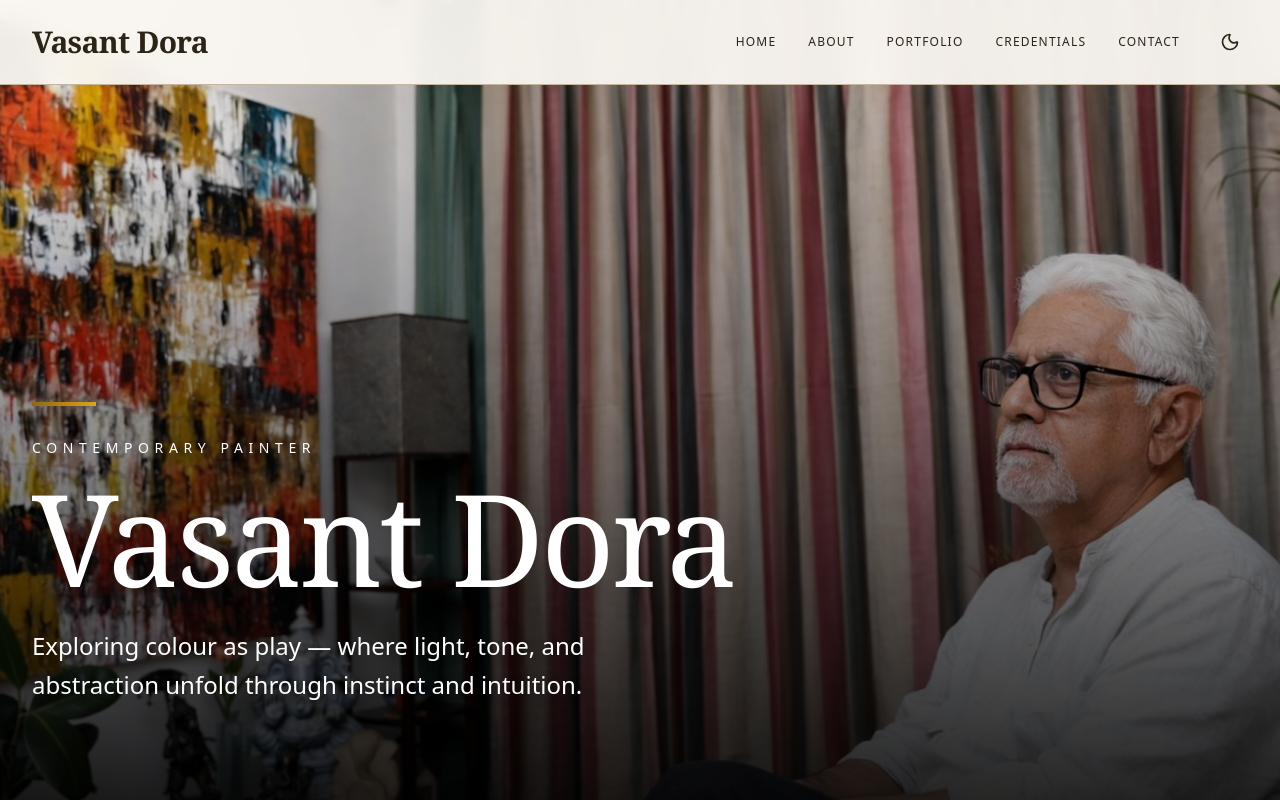
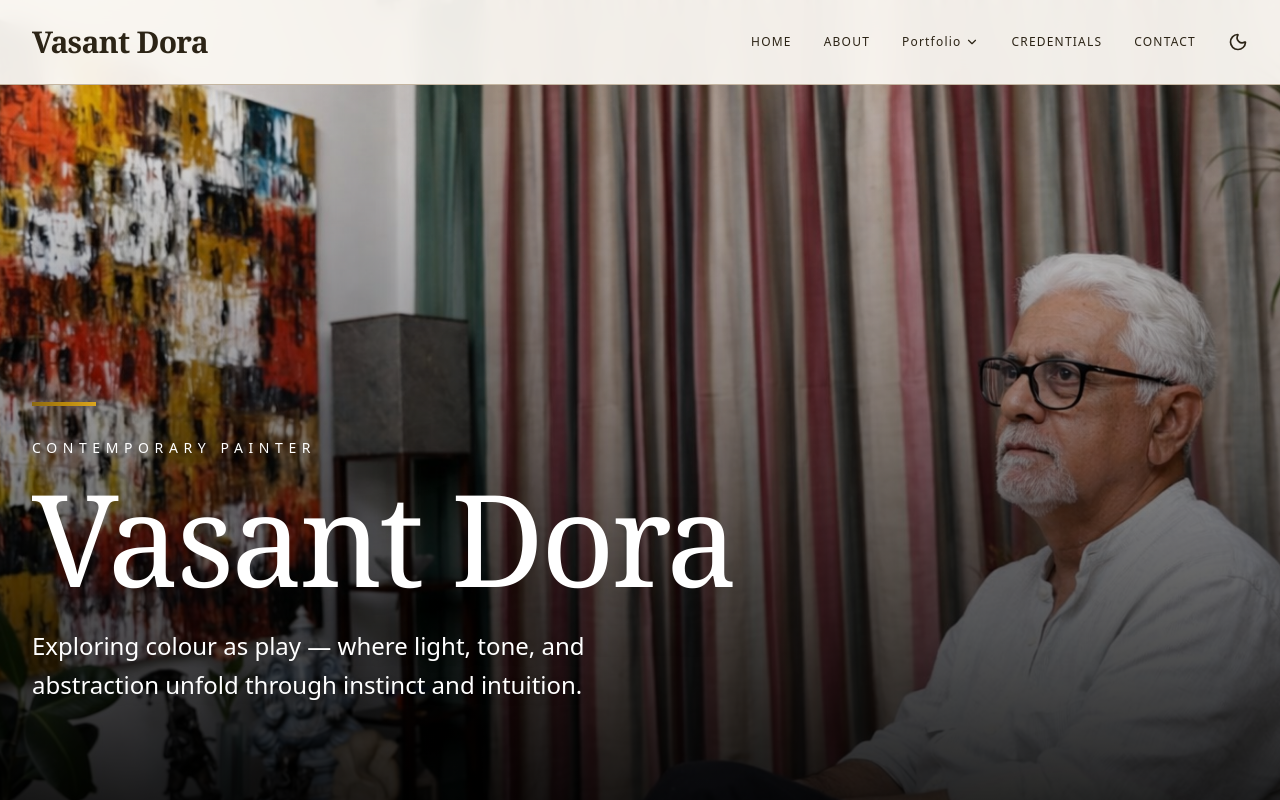
Before and after one commit to mehulnawal/vasantDora-portfolio, a React (Vite) app: page / in a window 1280 px wide. Shown: the top 800 px of the page. Built offline with nearby package versions, Linux system fonts and the light colour scheme.

Commit message:
home page done

```diff
--- a/src/components/home.jsx
+++ b/src/components/home.jsx
@@ -1,4 +1,4 @@
-import React, { useState } from 'react';
+import { useState, useEffect } from 'react';
 import { motion, AnimatePresence, useScroll, useTransform } from 'framer-motion';
 import { useSelector } from 'react-redux';
 import { ChevronLeft, ChevronRight, X } from 'lucide-react';
@@ -44,11 +44,27 @@ const artworks = [
 export const Home = () => {
     const isDark = useSelector((state) => state.theme.isDark);
     const [currentIndex, setCurrentIndex] = useState(0);
-    const [expandedArtwork, setExpandedArtwork] = useState(null);
 
     const { scrollYProgress } = useScroll();
     const heroScale = useTransform(scrollYProgress, [0, 0.5], [1, 1.1]);
     const heroOpacity = useTransform(scrollYProgress, [0, 0.3], [1, 0]);
+
+    const [expandedArtwork, setExpandedArtwork] = useState(null);
+
+    useEffect(() => {
+        if (expandedArtwork !== null) {
+            // lock body scroll
+            document.body.style.overflow = 'hidden';
+        } else {
+            // restore body scroll
+            document.body.style.overflow = '';
+        }
+
+        // cleanup (important for safety)
+        return () => {
+            document.body.style.overflow = '';
+        };
+    }, [expandedArtwork]);
 
     const nextSlide = () => {
         if (expandedArtwork !== null) {
@@ -145,7 +161,7 @@ export const Home = () => {
             )}
 
             {/* Immersive Hero Section - Fixed for Mobile */}
-            <section className="relative h-screen w-full flex items-end overflow-hidden mt-20 md:mt-0">
+            <section className="relative min-h-[70vh] sm:min-h-[80vh] md:h-screen w-full flex items-end overflow-hidden  md:mt-0">
                 <motion.div
                     className="absolute inset-0 z-0"
                     style={{ scale: heroScale }}
@@ -153,7 +169,7 @@ export const Home = () => {
                     <img
                         src={clientImage}
                         alt="Vasant Dora"
-                        className="w-full h-full object-cover object-center"
+                        className="w-full h-full object-contain md:object-cover object-center"
                     />
                     {/* Enhanced gradient for better text visibility */}
                     <div className="absolute inset-0 bg-gradient-to-t from-black/90 via-black/40 to-transparent" />
--- a/src/components/navbar.jsx
+++ b/src/components/navbar.jsx
@@ -1,22 +1,19 @@
-import { Link, Outlet } from 'react-router-dom';
-import { Sun, Moon, Menu, X } from 'lucide-react';
+import { Link } from 'react-router-dom';
+import { Sun, Moon, Menu, X, ChevronDown } from 'lucide-react';
 import { useState } from 'react';
 import { motion, AnimatePresence } from 'framer-motion';
 import { useSelector, useDispatch } from 'react-redux';
 import { toggleTheme } from './context/themeContext';
-import { Footer } from './footer';
 
 export const Navbar = () => {
     const isDark = useSelector((state) => state.theme.isDark);
     const dispatch = useDispatch();
+
     const [mobileMenuOpen, setMobileMenuOpen] = useState(false);
+    const [portfolioOpen, setPortfolioOpen] = useState(false);
+    const [mobilePortfolioOpen, setMobilePortfolioOpen] = useState(false);
 
-    const navItems = ['Home', 'About', 'Portfolio', 'Credentials', 'Contact'];
-
-    const navBg = isDark
-        ? 'bg-[#0A0A0A]/95'
-        : 'bg-[#FAF7F2]/95';
-
+    const navBg = isDark ? 'bg-[#0A0A0A]/95' : 'bg-[#FAF7F2]/95';
     const textColor = isDark ? 'text-[#F5F5F4]' : 'text-[#2C2416]';
     const hoverColor = isDark ? 'hover:text-[#D4AF37]' : 'hover:text-[#B8860B]';
     const borderColor = isDark ? 'border-[#2A2A2A]' : 'border-[#C4B5A0]';
@@ -26,96 +23,135 @@ export const Navbar = () => {
 
     return (
         <>
+            {/* NAVBAR */}
             <motion.nav
                 initial={{ y: -100 }}
                 animate={{ y: 0 }}
-                transition={{ duration: 0.6, ease: [0.25, 0.46, 0.45, 0.94] }}
-                className={`fixed top-0 w-full z-[100] px-6 md:px-8 py-6 flex justify-between items-center ${navBg} backdrop-blur-md border-b ${borderColor} transition-all duration-500`}
+                transition={{ duration: 0.6 }}
+                className={`fixed top-0 w-full z-[100] px-6 md:px-8 py-6 flex justify-between items-center ${navBg} backdrop-blur-md border-b ${borderColor}`}
             >
-                <Link to="/" className={`text-2xl md:text-3xl font-serif font-bold tracking-tight ${textColor} relative group`}>
+                {/* LOGO */}
+                <Link
+                    to="/"
+                    className={`text-2xl md:text-3xl font-serif font-bold tracking-tight ${textColor}`}
+                >
                     Vasant Dora
-                    <motion.div
-                        className={`absolute -bottom-1 left-0 h-0.5 w-0 group-hover:w-full bg-gradient-to-r ${accentGradient} transition-all duration-500`}
-                    />
                 </Link>
 
                 <div className="flex items-center gap-6 md:gap-8">
-                    {/* Desktop Menu */}
+                    {/* DESKTOP MENU */}
                     <div className={`hidden md:flex gap-8 text-xs uppercase tracking-widest font-medium ${textColor}`}>
-                        {navItems.map((item, index) => (
+                        <Link to="/" className={hoverColor}>Home</Link>
+                        <Link to="/about" className={hoverColor}>About</Link>
+
+                        {/* PORTFOLIO (DESKTOP HOVER SAFE) */}
+                        <div
+                            className="relative"
+                            onMouseEnter={() => setPortfolioOpen(true)}
+                            onMouseLeave={() => setPortfolioOpen(false)}
+                        >
+                            <button className={`flex items-center gap-1 ${hoverColor}`}>
+                                Portfolio
+                                <ChevronDown size={14} />
+                            </button>
+
+                            <AnimatePresence>
+                                {portfolioOpen && (
                                     <motion.div
-                                key={item}
-                                initial={{ opacity: 0, y: -20 }}
+                                        initial={{ opacity: 0, y: 8 }}
                                         animate={{ opacity: 1, y: 0 }}
-                                transition={{ duration: 0.5, delay: index * 0.1 }}
+                                        exit={{ opacity: 0, y: 8 }}
+                                        transition={{ duration: 0.2 }}
+                                        className={`absolute left-0 top-full mt-4 w-56 ${navBg} border ${borderColor} shadow-xl`}
                                     >
-                                <Link
-                                    to={item === 'Home' ? '/' : `/${item.toLowerCase()}`}
-                                    className={`${hoverColor} transition-colors relative group`}
-                                >
-                                    {item}
-                                    <span className={`absolute -bottom-1 left-0 w-0 h-0.5 bg-gradient-to-r ${accentGradient} group-hover:w-full transition-all duration-300`} />
+                                        <Link to="/urban-scapes" className={`block px-6 py-4 ${hoverColor}`}>
+                                            Urban Scapes
+                                        </Link>
+                                        <Link to="/samsara-series" className={`block px-6 py-4 ${hoverColor}`}>
+                                            Samsara Series
+                                        </Link>
+                                        <Link to="/InspiredFigurative" className={`block px-6 py-4 ${hoverColor}`}>
+                                            Inspired Figurative
                                         </Link>
                                     </motion.div>
-                        ))}
+                                )}
+                            </AnimatePresence>
                         </div>
 
-                    {/* Theme Toggle */}
+                        <Link to="/credentials" className={hoverColor}>Credentials</Link>
+                        <Link to="/contact" className={hoverColor}>Contact</Link>
+                    </div>
+
+                    {/* THEME TOGGLE */}
                     <motion.button
                         whileHover={{ scale: 1.1, rotate: 15 }}
                         whileTap={{ scale: 0.9 }}
                         onClick={() => dispatch(toggleTheme())}
-                        className={`p-2 rounded-full hover:bg-gradient-to-r ${isDark ? 'hover:from-[#D4AF37]/20 hover:to-[#F4E4C1]/10' : 'hover:from-[#8B6914]/10 hover:to-[#DAA520]/10'} transition-all ${textColor}`}
-                        aria-label="Toggle Theme"
+                        className={textColor}
                     >
                         {isDark ? <Sun size={20} /> : <Moon size={20} />}
                     </motion.button>
 
-                    {/* Mobile Menu Button */}
-                    <motion.button
-                        whileTap={{ scale: 0.9 }}
+                    {/* MOBILE MENU BUTTON */}
+                    <button
+                        className={`md:hidden ${textColor}`}
                         onClick={() => setMobileMenuOpen(!mobileMenuOpen)}
-                        className={`md:hidden p-2 ${textColor}`}
-                        aria-label="Toggle Menu"
                     >
-                        {mobileMenuOpen ? <X size={24} /> : <Menu size={24} />}
-                    </motion.button>
+                        {mobileMenuOpen ? <X /> : <Menu />}
+                    </button>
                 </div>
             </motion.nav>
 
-            {/* Mobile Menu */}
+            {/* MOBILE MENU */}
             <AnimatePresence>
                 {mobileMenuOpen && (
                     <motion.div
-                        initial={{ opacity: 0, x: '100%' }}
-                        animate={{ opacity: 1, x: 0 }}
-                        exit={{ opacity: 0, x: '100%' }}
-                        transition={{ duration: 0.4, ease: [0.25, 0.46, 0.45, 0.94] }}
-                        className={`fixed top-[88px] right-0 w-full md:hidden z-[99] ${navBg} backdrop-blur-md border-b ${borderColor}`}
+                        initial={{ x: '100%' }}
+                        animate={{ x: 0 }}
+                        exit={{ x: '100%' }}
+                        transition={{ duration: 0.4 }}
+                        className={`fixed top-[88px] right-0 w-full z-[99] ${navBg} border-b ${borderColor}`}
                     >
                         <div className="px-6 py-8 space-y-6">
-                            {navItems.map((item, index) => (
+                            <Link to="/" onClick={() => setMobileMenuOpen(false)} className={`block ${textColor}`}>Home</Link>
+                            <Link to="/about" onClick={() => setMobileMenuOpen(false)} className={`block ${textColor}`}>About</Link>
+
+                            <div>
+                                <button
+                                    onClick={() => setMobilePortfolioOpen(!mobilePortfolioOpen)}
+                                    className={`flex items-center justify-between w-full ${textColor}`} >
+                                    Portfolio
+                                    <ChevronDown
+                                        size={20}
+                                        className={`transition-transform ${mobilePortfolioOpen ? 'rotate-180' : ''} ${isDark ? 'text-[#D4AF37]' : 'text-[#8B6914]'
+                                            }`}
+                                    />
+                                </button>
+
+                                <AnimatePresence>
+                                    {mobilePortfolioOpen && (
                                         <motion.div
-                                    key={item}
-                                    initial={{ opacity: 0, x: 50 }}
-                                    animate={{ opacity: 1, x: 0 }}
-                                    transition={{ duration: 0.3, delay: index * 0.1 }}
+                                            initial={{ height: 0, opacity: 0 }}
+                                            animate={{ height: 'auto', opacity: 1 }}
+                                            exit={{ height: 0, opacity: 0 }}
+                                            className="ml-4 mt-4 space-y-3"
                                         >
-                                    <Link
-                                        to={item === 'Home' ? '/' : `/${item.toLowerCase()}`}
-                                        onClick={() => setMobileMenuOpen(false)}
-                                        className={`block text-xl font-serif ${textColor} ${hoverColor} transition-colors`}
-                                    >
-                                        {item}
+                                            <Link to="/urban-scapes" onClick={() => setMobileMenuOpen(false)} className={hoverColor}>
+                                                Urban Scapes
                                             </Link>
-                                    <motion.div
-                                        initial={{ width: 0 }}
-                                        animate={{ width: '3rem' }}
-                                        transition={{ duration: 0.5, delay: index * 0.1 + 0.2 }}
-                                        className={`h-0.5 mt-2 bg-gradient-to-r ${accentGradient}`}
-                                    />
+                                            <Link to="/samsara-series" onClick={() => setMobileMenuOpen(false)} className={hoverColor}>
+                                                Samsara Series
+                                            </Link>
+                                            <Link to="/InspiredFigurative" onClick={() => setMobileMenuOpen(false)} className={hoverColor}>
+                                                Inspired Figurative
+                                            </Link>
                                         </motion.div>
-                            ))}
+                                    )}
+                                </AnimatePresence>
+                            </div>
+
+                            <Link to="/credentials" onClick={() => setMobileMenuOpen(false)} className={`block ${textColor}`}>Credentials</Link>
+                            <Link to="/contact" onClick={() => setMobileMenuOpen(false)} className={`block ${textColor}`}>Contact</Link>
                         </div>
                     </motion.div>
                 )}
--- a/src/components/reducer/themeSlice.jsx
+++ b/src/components/reducer/themeSlice.jsx
@@ -1,7 +1,7 @@
 import { createSlice } from '@reduxjs/toolkit';
 
 const initialState = {
-    isDark: localStorage.getItem('vasant_theme') === 'dark'
+    isDark: localStorage.getItem('vasant_theme') === 'light'
 };
 
 const themeSlice = createSlice({
```
Lines whose indentation alone changed are shown as unchanged.
